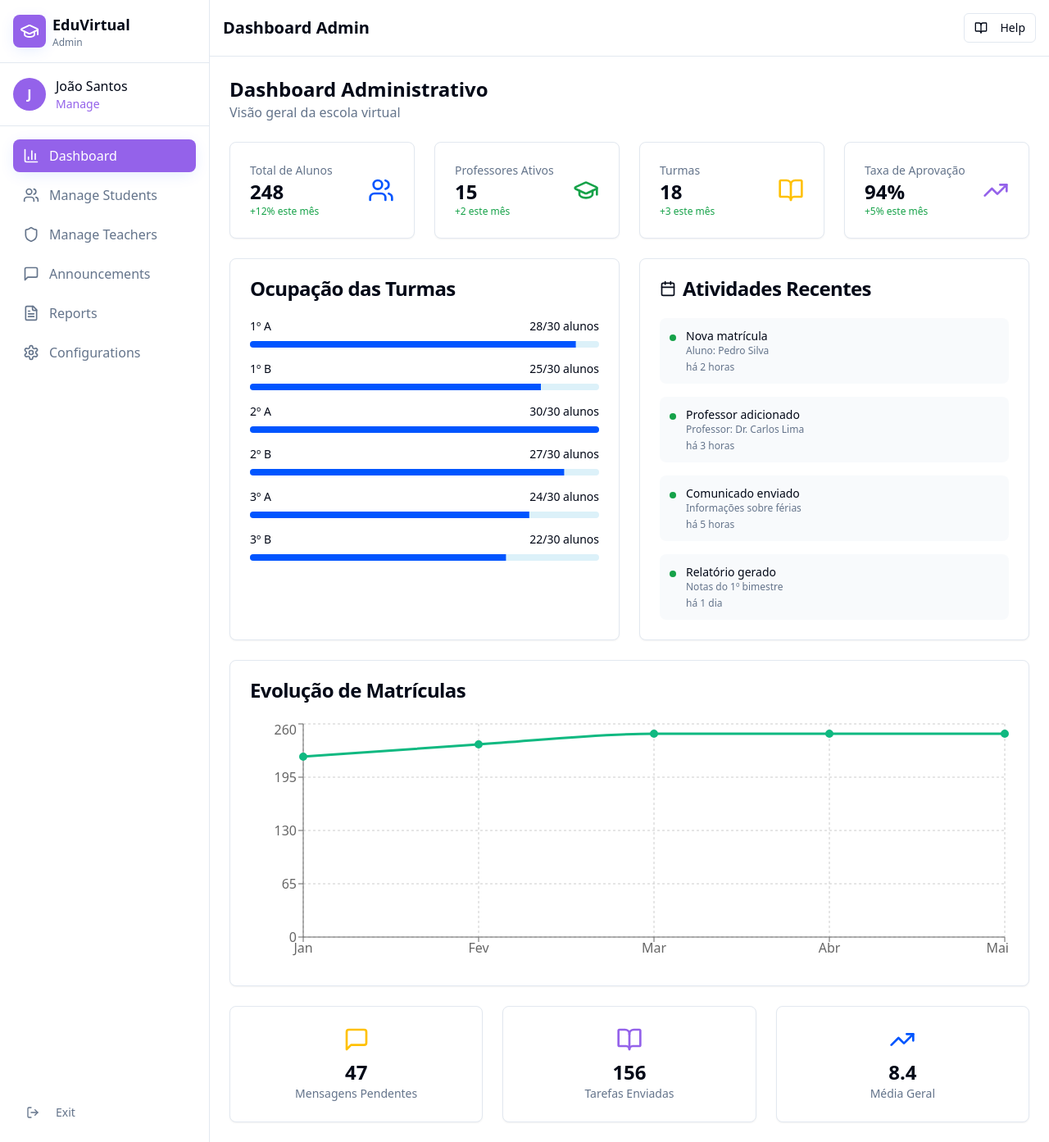
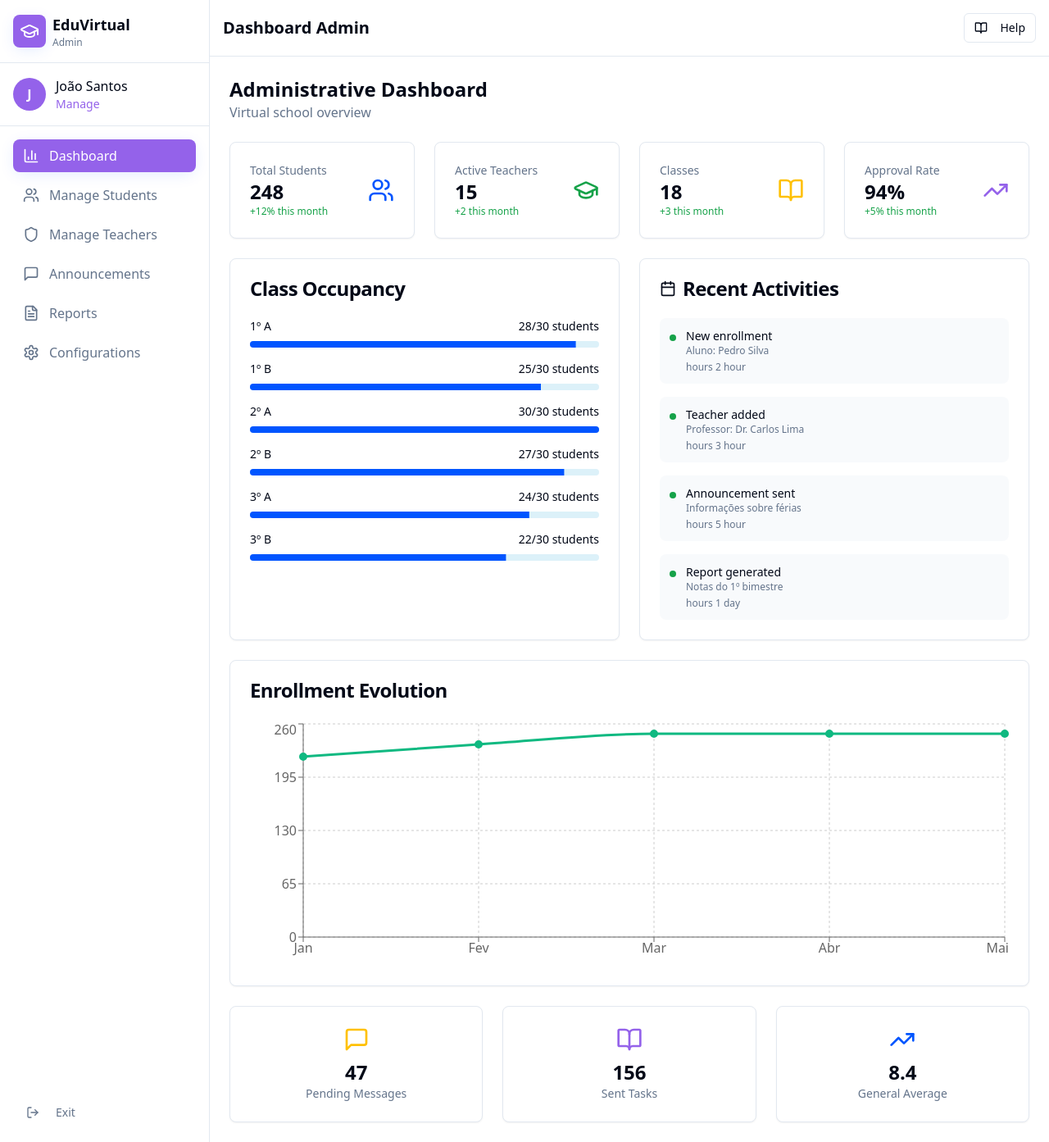
Before and after one commit to robsonmmfata/virtual-school-spark, a React (Vite) app: page /dashboard/admin in a window 1280 px wide. Shown: the whole page at 82% size. Built offline with nearby package versions, Linux system fonts and the light colour scheme.

Commit message:
Fix: Translate all remaining texts
Translate input fields, footer, contact sections, and all dashboard content for student, professor, and admin roles to ensure full multi-language support.

```diff
--- a/src/i18n/locales/en.json
+++ b/src/i18n/locales/en.json
@@ -147,6 +147,12 @@
     "team": "Team",
     "student": "Student",
     "administrator": "Administrator",
+    "emailOrRA": "Email or ID",
+    "enterEmailOrRA": "Enter your email or ID",
+    "enterPassword": "Enter your password",
+    "firstAccess": "First access? Contact the secretariat to receive your credentials.",
+    "notStudent": "Not a student?",
+    "accessAsTeacher": "Access as Teacher",
     "totalStudents": "Total Students",
     "activeTeachers": "Active Teachers",
     "classes": "Classes",
--- a/src/i18n/locales/es.json
+++ b/src/i18n/locales/es.json
@@ -147,6 +147,12 @@
     "team": "Equipo",
     "student": "Estudiante",
     "administrator": "Administrador",
+    "emailOrRA": "Email o ID",
+    "enterEmailOrRA": "Ingresa tu email o ID",
+    "enterPassword": "Ingresa tu contraseña",
+    "firstAccess": "¿Primer acceso? Contacta la secretaría para recibir tus credenciales.",
+    "notStudent": "¿No eres estudiante?",
+    "accessAsTeacher": "Accede como Profesor",
     "totalStudents": "Total de Estudiantes",
     "activeTeachers": "Profesores Activos",
     "classes": "Clases",
--- a/src/i18n/locales/pt.json
+++ b/src/i18n/locales/pt.json
@@ -138,6 +138,12 @@
     "accessStudentPortal": "Acesse o Portal do Aluno",
     "restrictedAccess": "Acesso restrito aos professores da instituição",
     "forDemonstration": "Para demonstração, use qualquer e-mail/senha",
+    "emailOrRA": "E-mail ou RA",
+    "enterEmailOrRA": "Digite seu e-mail ou RA",
+    "enterPassword": "Digite sua senha",
+    "firstAccess": "Primeiro acesso? Entre em contato com a secretaria para receber suas credenciais.",
+    "notStudent": "Não é aluno?",
+    "accessAsTeacher": "Acesse como Professor",
     "institutionalEmail": "E-mail Institucional",
     "administrativeEmail": "E-mail Administrativo",
     "administrativePanel": "Painel Administrativo",
--- a/src/pages/LoginAdmin.tsx
+++ b/src/pages/LoginAdmin.tsx
@@ -2,6 +2,7 @@ import { useState } from "react";
 import { useNavigate, Link } from "react-router-dom";
 import { useTranslation } from "react-i18next";
 import { Button } from "@/components/ui/button";
+import { LanguageSelector } from "@/components/LanguageSelector";
 import { Card, CardContent, CardHeader, CardTitle } from "@/components/ui/card";
 import { Input } from "@/components/ui/input";
 import { Label } from "@/components/ui/label";
@@ -27,11 +28,12 @@ const LoginAdmin = () => {
   return (
     <div className="min-h-screen bg-gradient-hero flex items-center justify-center p-4">
       <div className="w-full max-w-md">
-        <div className="text-center mb-8">
+        <div className="flex justify-between items-center mb-8">
           <Link to="/" className="inline-flex items-center space-x-2 text-primary-foreground hover:text-education-orange transition-colors duration-300">
             <ArrowLeft className="h-5 w-5" />
             <span>{t('common.backToSite')}</span>
           </Link>
+          <LanguageSelector />
         </div>
 
         <Card className="shadow-elegant border-border/50 backdrop-blur-sm bg-card/95">
--- a/src/pages/LoginProfessor.tsx
+++ b/src/pages/LoginProfessor.tsx
@@ -2,6 +2,7 @@ import { useState } from "react";
 import { useNavigate, Link } from "react-router-dom";
 import { useTranslation } from "react-i18next";
 import { Button } from "@/components/ui/button";
+import { LanguageSelector } from "@/components/LanguageSelector";
 import { Card, CardContent, CardHeader, CardTitle } from "@/components/ui/card";
 import { Input } from "@/components/ui/input";
 import { Label } from "@/components/ui/label";
@@ -27,11 +28,12 @@ const LoginProfessor = () => {
   return (
     <div className="min-h-screen bg-gradient-hero flex items-center justify-center p-4">
       <div className="w-full max-w-md">
-        <div className="text-center mb-8">
+        <div className="flex justify-between items-center mb-8">
           <Link to="/" className="inline-flex items-center space-x-2 text-primary-foreground hover:text-education-orange transition-colors duration-300">
             <ArrowLeft className="h-5 w-5" />
             <span>{t('common.backToSite')}</span>
           </Link>
+          <LanguageSelector />
         </div>
 
         <Card className="shadow-elegant border-border/50 backdrop-blur-sm bg-card/95">
--- a/src/pages/admin/AdminDashboard.tsx
+++ b/src/pages/admin/AdminDashboard.tsx
@@ -2,32 +2,35 @@ import { Card, CardContent, CardHeader, CardTitle } from "@/components/ui/card";
 import { Progress } from "@/components/ui/progress";
 import { BarChart, Bar, XAxis, YAxis, CartesianGrid, Tooltip, ResponsiveContainer, LineChart, Line } from "recharts";
 import { Users, GraduationCap, BookOpen, TrendingUp, Calendar, MessageSquare } from "lucide-react";
+import { useTranslation } from "react-i18next";
 
 const AdminDashboard = () => {
+  const { t } = useTranslation();
+
   const stats = [
     {
-      title: "Total de Alunos",
+      title: t('common.totalStudents'),
       value: "248",
       change: "+12%",
       icon: Users,
       color: "text-primary"
     },
     {
-      title: "Professores Ativos",
+      title: t('common.activeTeachers'),
       value: "15",
       change: "+2",
       icon: GraduationCap,
       color: "text-education-green"
     },
     {
-      title: "Turmas",
+      title: t('common.classes'),
       value: "18",
       change: "+3",
       icon: BookOpen,
       color: "text-education-orange"
     },
     {
-      title: "Taxa de Aprovação",
+      title: t('common.approvalRate'),
       value: "94%",
       change: "+5%",
       icon: TrendingUp,
@@ -53,17 +56,17 @@ const AdminDashboard = () => {
   ];
 
   const atividades = [
-    { tipo: "Nova matrícula", aluno: "Pedro Silva", horario: "há 2 horas" },
-    { tipo: "Professor adicionado", professor: "Dr. Carlos Lima", horario: "há 3 horas" },
-    { tipo: "Comunicado enviado", detalhes: "Informações sobre férias", horario: "há 5 horas" },
-    { tipo: "Relatório gerado", detalhes: "Notas do 1º bimestre", horario: "há 1 dia" }
+    { tipo: t('common.newEnrollment'), aluno: "Pedro Silva", horario: `${t('common.hours')} 2 ${t('common.hour')}` },
+    { tipo: t('common.teacherAdded'), professor: "Dr. Carlos Lima", horario: `${t('common.hours')} 3 ${t('common.hour')}` },
+    { tipo: t('common.announcementSent'), detalhes: "Informações sobre férias", horario: `${t('common.hours')} 5 ${t('common.hour')}` },
+    { tipo: t('common.reportGenerated'), detalhes: "Notas do 1º bimestre", horario: `${t('common.hours')} 1 ${t('common.days')}` }
   ];
 
   return (
     <div className="space-y-6">
       <div>
-        <h1 className="text-2xl font-bold text-foreground">Dashboard Administrativo</h1>
-        <p className="text-muted-foreground">Visão geral da escola virtual</p>
+        <h1 className="text-2xl font-bold text-foreground">{t('common.administrativeDashboard')}</h1>
+        <p className="text-muted-foreground">{t('common.virtualSchoolOverview')}</p>
       </div>
 
       {/* Cards de Estatísticas */}
@@ -76,7 +79,7 @@ const AdminDashboard = () => {
                   <p className="text-sm font-medium text-muted-foreground">{stat.title}</p>
                   <p className="text-2xl font-bold">{stat.value}</p>
                   <p className="text-xs text-education-green">
-                    {stat.change} este mês
+                    {stat.change} {t('common.thisMonth')}
                   </p>
                 </div>
                 <stat.icon className={`h-8 w-8 ${stat.color}`} />
@@ -90,7 +93,7 @@ const AdminDashboard = () => {
         {/* Ocupação das Turmas */}
         <Card>
           <CardHeader>
-            <CardTitle>Ocupação das Turmas</CardTitle>
+            <CardTitle>{t('common.classOccupancy')}</CardTitle>
           </CardHeader>
           <CardContent>
             <div className="space-y-4">
@@ -98,7 +101,7 @@ const AdminDashboard = () => {
                 <div key={index} className="space-y-2">
                   <div className="flex justify-between text-sm">
                     <span>{turma.turma}</span>
-                    <span>{turma.alunos}/{turma.capacidade} alunos</span>
+                    <span>{turma.alunos}/{turma.capacidade} {t('common.studentsPerClass')}</span>
                   </div>
                   <Progress value={(turma.alunos / turma.capacidade) * 100} className="h-2" />
                 </div>
@@ -112,7 +115,7 @@ const AdminDashboard = () => {
           <CardHeader>
             <CardTitle className="flex items-center gap-2">
               <Calendar className="h-5 w-5" />
-              Atividades Recentes
+              {t('common.recentActivities')}
             </CardTitle>
           </CardHeader>
           <CardContent>
@@ -143,7 +146,7 @@ const AdminDashboard = () => {
       {/* Gráfico de Evolução */}
       <Card>
         <CardHeader>
-          <CardTitle>Evolução de Matrículas</CardTitle>
+          <CardTitle>{t('common.enrollmentEvolution')}</CardTitle>
         </CardHeader>
         <CardContent>
           <ResponsiveContainer width="100%" height={300}>
@@ -170,7 +173,7 @@ const AdminDashboard = () => {
           <CardContent className="p-6 text-center">
             <MessageSquare className="h-8 w-8 text-education-orange mx-auto mb-2" />
             <p className="text-2xl font-bold">47</p>
-            <p className="text-sm text-muted-foreground">Mensagens Pendentes</p>
+            <p className="text-sm text-muted-foreground">{t('common.pendingMessages')}</p>
           </CardContent>
         </Card>
 
@@ -178,7 +181,7 @@ const AdminDashboard = () => {
           <CardContent className="p-6 text-center">
             <BookOpen className="h-8 w-8 text-education-purple mx-auto mb-2" />
             <p className="text-2xl font-bold">156</p>
-            <p className="text-sm text-muted-foreground">Tarefas Enviadas</p>
+            <p className="text-sm text-muted-foreground">{t('common.sentTasks')}</p>
           </CardContent>
         </Card>
 
@@ -186,7 +189,7 @@ const AdminDashboard = () => {
           <CardContent className="p-6 text-center">
             <TrendingUp className="h-8 w-8 text-primary mx-auto mb-2" />
             <p className="text-2xl font-bold">8.4</p>
-            <p className="text-sm text-muted-foreground">Média Geral</p>
+            <p className="text-sm text-muted-foreground">{t('common.generalAverage')}</p>
           </CardContent>
         </Card>
       </div>
--- a/src/pages/aluno/AlunoAulas.tsx
+++ b/src/pages/aluno/AlunoAulas.tsx
@@ -3,9 +3,11 @@ import { Button } from "@/components/ui/button";
 import { Badge } from "@/components/ui/badge";
 import { Play, Clock, Users, Star } from "lucide-react";
 import { useToast } from "@/hooks/use-toast";
+import { useTranslation } from "react-i18next";
 
 const AlunoAulas = () => {
   const { toast } = useToast();
+  const { t } = useTranslation();
 
   const aulas = [
     {
@@ -106,7 +108,7 @@ const AlunoAulas = () => {
     <div className="space-y-6">
       <div className="flex justify-between items-center">
         <div>
-          <h1 className="text-3xl font-bold text-foreground">Minhas Aulas</h1>
+          <h1 className="text-3xl font-bold text-foreground">{t('student.myClasses')}</h1>
           <p className="text-muted-foreground">Assista suas aulas ao vivo ou gravadas</p>
         </div>
       </div>
--- a/src/pages/professor/ProfessorTurmas.tsx
+++ b/src/pages/professor/ProfessorTurmas.tsx
@@ -3,9 +3,11 @@ import { Button } from "@/components/ui/button";
 import { Badge } from "@/components/ui/badge";
 import { Users, Eye, MessageSquare, Plus } from "lucide-react";
 import { useToast } from "@/hooks/use-toast";
+import { useTranslation } from "react-i18next";
 
 const ProfessorTurmas = () => {
   const { toast } = useToast();
+  const { t } = useTranslation();
 
   const turmas = [
     {
@@ -56,7 +58,7 @@ const ProfessorTurmas = () => {
     <div className="space-y-6">
       <div className="flex justify-between items-center">
         <div>
-          <h1 className="text-2xl font-bold text-foreground">Minhas Turmas</h1>
+          <h1 className="text-2xl font-bold text-foreground">{t('teacher.myGroups')}</h1>
           <p className="text-muted-foreground">Gerencie suas turmas e alunos</p>
         </div>
         <Button
@@ -64,7 +66,7 @@ const ProfessorTurmas = () => {
           onClick={handleNovaTurma}
         >
           <Plus className="h-4 w-4 mr-2" />
-          Nova Turma
+          {t('teacher.createClass')}
         </Button>
       </div>
 
```
Also changed, not shown: src/pages/LoginAluno.tsx (+12 -12 lines).
